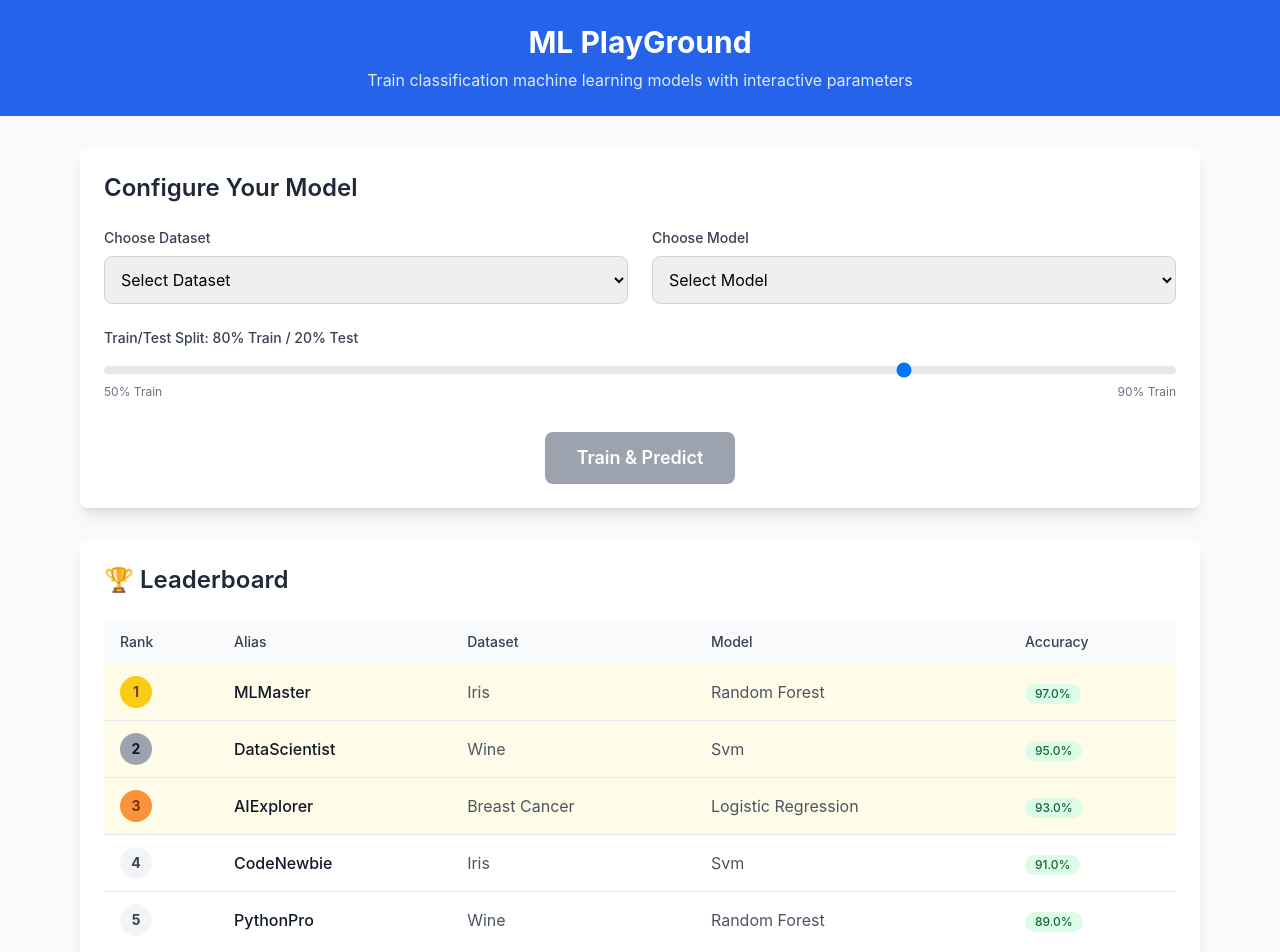
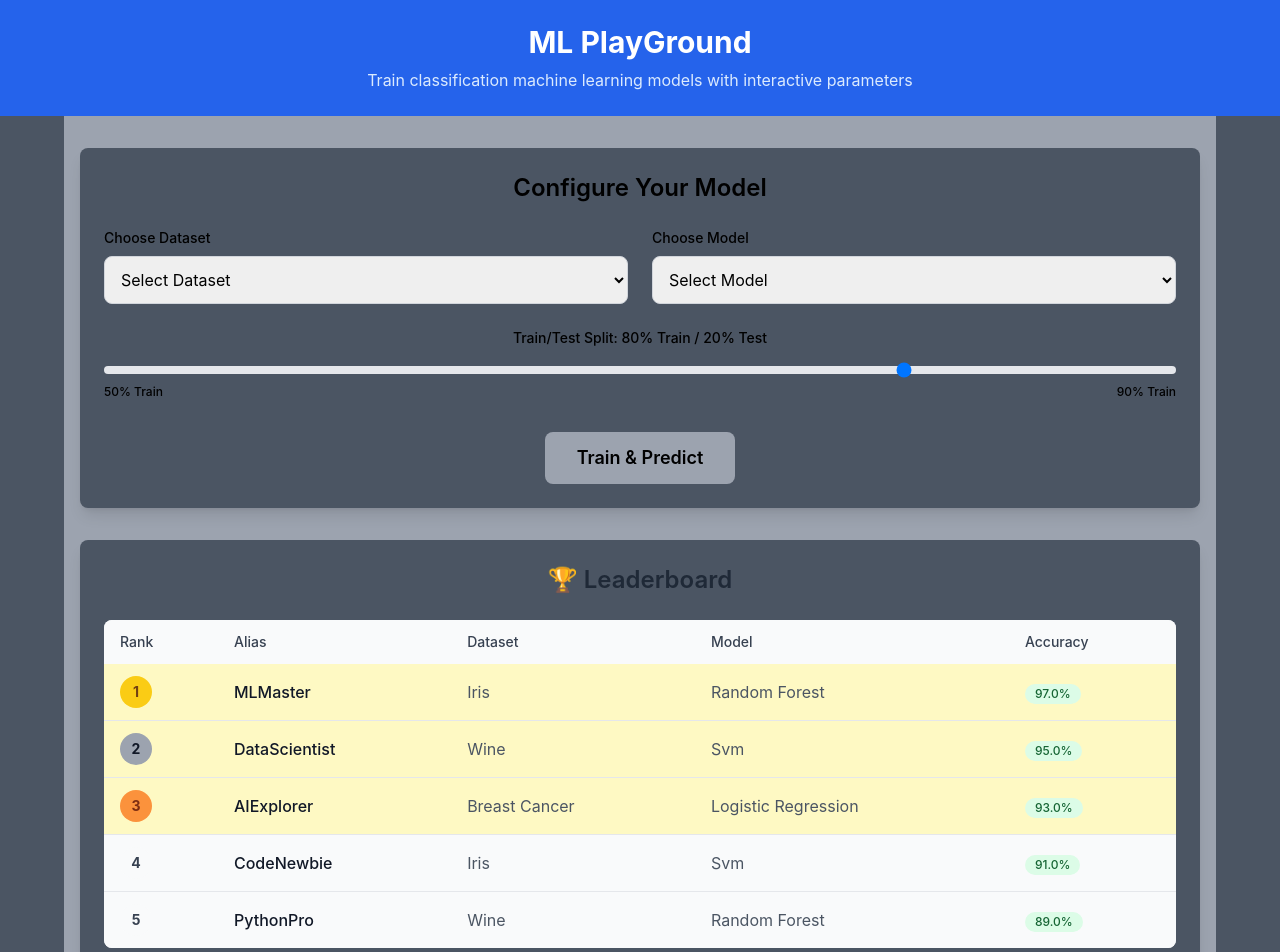
Before and after one commit to Jhd9252/ml-playground, a React (Create React App) app in the folder frontend/: page / in a window 1280 px wide. Shown: the top 952 px of the page. Built offline with nearby package versions, Linux system fonts and the light colour scheme.

Commit message:
updated styling

```diff
--- a/frontend/src/App.js
+++ b/frontend/src/App.js
@@ -106,7 +106,7 @@ function MLPlayground() {
 
   //////////////////////////////////////////////////////////////////////////////////
   return (
-    <div className="min-h-screen bg-gray-50">
+    <div className="min-h-screen bg-gray-600">
 
       <header className="bg-blue-600 text-white py-6">
         <div className="max-w-6xl mx-auto px-4">
@@ -117,11 +117,11 @@ function MLPlayground() {
         </div>
       </header>
 
-      <div className="max-w-6xl mx-auto px-4 py-8">
+      <div className="max-w-6xl mx-auto bg-gray-400 px-4 py-8">
 
         {/* Main Controls */}
-        <div className="bg-white rounded-lg shadow-lg p-6 mb-8">
-          <h2 className="text-2xl font-semibold mb-6 text-gray-800">Configure Your Model</h2>
+        <div className="bg-gray-600 rounded-lg shadow-lg p-6 mb-8">
+          <h2 className="text-2xl font-semibold mb-6 text-white-800 text-center">Configure Your Model</h2>
           <div className="grid gap-6 md:grid-cols-2">
 
             {/* Dataset Selection */}
@@ -138,20 +138,23 @@ function MLPlayground() {
               onModelChange={setSelectedModel}
             />
 
-            {/* Parameters Selection */}
+
+
+          </div>
+
+          {/* Parameters Selection */}
             <ModelParameterSliders
               selectedModel = {selectedModel}
               parameters = {parameters}
               onParameterChange={(param, value) => setParameters(prev => ({...prev, [param]: value}))}
-            />
-
-          </div>
+          />
 
           {/* TTS Selection - Full Width */}
           <TrainTestSplitSlider
             trainTestSplit={trainTestSplit}
             onTrainTestSplitChange={setTrainTestSplit}
           />
+
           {/* Train Button on Selection */}
           <TrainButton
             loading = {loading}
--- a/frontend/src/components/DatasetDropdown.js
+++ b/frontend/src/components/DatasetDropdown.js
@@ -4,7 +4,7 @@ const DatasetDropdown = ({ datasets, selectedDataset, onDatasetChange }) => {
   return (
     <div>
 
-      <label className="block text-sm font-medium text-gray-700 mb-2">
+      <label className="block text-sm font-medium text-white-500 mb-2">
         Choose Dataset
       </label>
 
--- a/frontend/src/components/Leaderboard.js
+++ b/frontend/src/components/Leaderboard.js
@@ -2,10 +2,10 @@ import React from 'react';
 
 const Leaderboard = ({ leaderboard }) => {
   return (
-    <div className="bg-white rounded-lg shadow-lg p-6">
-      <h2 className="text-2xl font-semibold mb-6 text-gray-800">🏆 Leaderboard</h2>
-      <div className="overflow-x-auto">
-        <table className="w-full border-collapse">
+    <div className="bg-gray-600 rounded-lg shadow-lg p-6">
+      <h2 className="text-2xl font-semibold mb-6 text-center text-gray-800">🏆 Leaderboard</h2>
+      <div className="overflow-x-auto rounded-lg">
+        <table className="w-full border-collapse bg-gray-50 ">
           <thead className="bg-gray-50">
             <tr>
               <th className="px-4 py-3 text-left text-sm font-medium text-gray-700">Rank</th>
@@ -15,15 +15,15 @@ const Leaderboard = ({ leaderboard }) => {
               <th className="px-4 py-3 text-left text-sm font-medium text-gray-700">Accuracy</th>
             </tr>
           </thead>
-          <tbody className="divide-y divide-gray-200">
+          <tbody className="divide-y divide-white-500 ">
             {leaderboard.map((entry, index) => (
-              <tr key={entry._id} className={`hover:bg-gray-50 ${index < 3 ? 'bg-yellow-50' : ''}`}>
+              <tr key={entry._id} className={`hover:bg-gray-50 ${index < 3 ? 'bg-yellow-100' : 'bg-gray-50'}`}>
                 <td className="px-4 py-3">
                   <span className={`inline-flex items-center justify-center w-8 h-8 rounded-full text-sm font-bold ${
                     index === 0 ? 'bg-yellow-400 text-yellow-900' :
                     index === 1 ? 'bg-gray-400 text-gray-900' :
                     index === 2 ? 'bg-orange-400 text-orange-900' :
-                    'bg-gray-100 text-gray-700'
+                    'bg-gray-50 text-gray-700'
                   }`}>
                     {index + 1}
                   </span>
--- a/frontend/src/components/ModelDropdown.js
+++ b/frontend/src/components/ModelDropdown.js
@@ -3,7 +3,7 @@ import React from 'react';
 const ModelDropdown = ({ models, selectedModel, onModelChange }) => {
   return (
     <div>
-      <label className="block text-sm font-medium text-gray-700 mb-2">
+      <label className="block text-sm font-medium text-white-500 mb-2">
         Choose Model
       </label>
       <select
--- a/frontend/src/components/ModelParameterSliders.js
+++ b/frontend/src/components/ModelParameterSliders.js
@@ -11,21 +11,21 @@ const ModelParameterSliders = ({ selectedModel, parameters, onParameterChange })
         return (
           <div className="space-y-4">
             <div>
-              <label className="block text-sm font-medium mb-2">
+              <label className="block text-sm font-medium text-white-500 text-center mb-2">
                 N Estimators: {parameters.n_estimators || 100}
               </label>
               <input
                 type="range"
                 min="10"
-                max="500"
+                max="50"
                 step="10"
                 value={parameters.n_estimators || 100}
                 onChange={(e) => onParameterChange('n_estimators', parseInt(e.target.value))}
-                className="w-full h-2 bg-gray-200 rounded-lg appearance-none cursor-pointer"
+                className="w-full h-2 bg-gray-200 rounded-lg appearance-none cursor-pointer slider"
               />
             </div>
             <div>
-              <label className="block text-sm font-medium mb-2">
+              <label className="block text-sm font-medium text-white-500 text-center mb-2">
                 Max Depth: {parameters.max_depth || 5}
               </label>
               <input
@@ -35,7 +35,7 @@ const ModelParameterSliders = ({ selectedModel, parameters, onParameterChange })
                 step="1"
                 value={parameters.max_depth || 5}
                 onChange={(e) => onParameterChange('max_depth', parseInt(e.target.value))}
-                className="w-full h-2 bg-gray-200 rounded-lg appearance-none cursor-pointer"
+                className="w-full h-2 bg-gray-200 rounded-lg appearance-none cursor-pointer slider"
               />
             </div>
           </div>
@@ -43,7 +43,7 @@ const ModelParameterSliders = ({ selectedModel, parameters, onParameterChange })
       case 'logistic_regression':
         return (
           <div>
-            <label className="block text-sm font-medium mb-2">
+            <label className="block text-sm font-medium text-white-500 text-center mb-2">
               C (Regularization): {parameters.C || 1.0}
             </label>
             <input
@@ -53,14 +53,14 @@ const ModelParameterSliders = ({ selectedModel, parameters, onParameterChange })
               step="0.1"
               value={parameters.C || 1.0}
               onChange={(e) => onParameterChange('C', parseFloat(e.target.value))}
-              className="w-full h-2 bg-gray-200 rounded-lg appearance-none cursor-pointer"
+              className="w-full h-2 bg-gray-200 rounded-lg appearance-none cursor-pointer slider"
             />
           </div>
         );
       case 'svm':
         return (
           <div>
-            <label className="block text-sm font-medium mb-2">
+            <label className="block text-sm font-medium text-white-500 text-center mb-2">
               C (Regularization): {parameters.C || 1.0}
             </label>
             <input
@@ -70,7 +70,7 @@ const ModelParameterSliders = ({ selectedModel, parameters, onParameterChange })
               step="0.1"
               value={parameters.C || 1.0}
               onChange={(e) => onParameterChange('C', parseFloat(e.target.value))}
-              className="w-full h-2 bg-gray-200 rounded-lg appearance-none cursor-pointer"
+              className="w-full h-2 bg-gray-200 rounded-lg appearance-none cursor-pointer slider"
             />
           </div>
         );
@@ -85,7 +85,7 @@ const ModelParameterSliders = ({ selectedModel, parameters, onParameterChange })
 
   return (
     <div className="mt-6">
-      <h3 className="text-lg font-medium text-gray-800 mb-4">Model Parameters</h3>
+      <h3 className="text-lg font-medium text-white-800 text-center mb-4">Model Parameters</h3>
       <div className="bg-gray-50 p-4 rounded-lg">
         {renderModelParameters()}
       </div>
--- a/frontend/src/components/ResultsDisplay.js
+++ b/frontend/src/components/ResultsDisplay.js
@@ -11,8 +11,8 @@ const ResultsDisplay = ({
   }
 
   return (
-    <div className="bg-white rounded-lg shadow-lg p-6 mb-8">
-      <h2 className="text-2xl font-semibold mb-6 text-gray-800">Results</h2>
+    <div className="bg-gray-600 rounded-lg shadow-lg p-6 mb-8">
+      <h2 className="text-2xl font-semibold mb-6 text-center text-gray-800">Results</h2>
       <div className="grid gap-4 mb-6 md:grid-cols-3">
         <div className="bg-blue-50 p-4 rounded-lg text-center">
           <div className="text-3xl font-bold text-blue-600 mb-1">
@@ -36,7 +36,7 @@ const ResultsDisplay = ({
 
       {/* Submit to Leaderboard */}
       <div className="bg-gray-50 p-4 rounded-lg">
-        <h3 className="font-medium text-gray-800 mb-3">Submit to Leaderboard</h3>
+        <h3 className="font-medium text-gray-800 text-center mb-3">Submit to Leaderboard</h3>
         <div className="flex gap-3">
           <input
             type="text"
--- a/frontend/src/components/TrainButton.js
+++ b/frontend/src/components/TrainButton.js
@@ -13,7 +13,7 @@ function TrainButton({
       <button
         onClick={onTrainModel}
         disabled={isDisabled}
-        className={`px-8 py-3 rounded-lg font-semibold text-lg text-white transition-all duration-200 ${
+        className={`px-8 py-3 rounded-lg font-semibold text-lg text-white-800 transition-all duration-200 ${
           isDisabled
             ? 'bg-gray-400 cursor-not-allowed'
             : 'bg-green-600 hover:bg-green-700 hover:scale-105 shadow-lg'
--- a/frontend/src/components/TrainTestSplitSlider.js
+++ b/frontend/src/components/TrainTestSplitSlider.js
@@ -3,7 +3,7 @@ import React from 'react';
 const TrainTestSplitSlider = ({ trainTestSplit, onTrainTestSplitChange }) => {
   return (
     <div className="mt-6">
-      <label className="block text-sm font-medium text-gray-700 mb-2">
+      <label className="block text-sm font-medium text-white-500 text-center mb-2">
         Train/Test Split: {Math.round(trainTestSplit * 100)}% Train / {Math.round((1 - trainTestSplit) * 100)}% Test
       </label>
       <input
@@ -15,7 +15,7 @@ const TrainTestSplitSlider = ({ trainTestSplit, onTrainTestSplitChange }) => {
         onChange={(e) => onTrainTestSplitChange(parseFloat(e.target.value))}
         className="w-full h-2 bg-gray-200 rounded-lg appearance-none cursor-pointer slider"
       />
-      <div className="flex justify-between text-xs text-gray-500 mt-1">
+      <div className="flex justify-between text-xs text-white-500 font-medium mt-1">
         <span>50% Train</span>
         <span>90% Train</span>
       </div>
```
